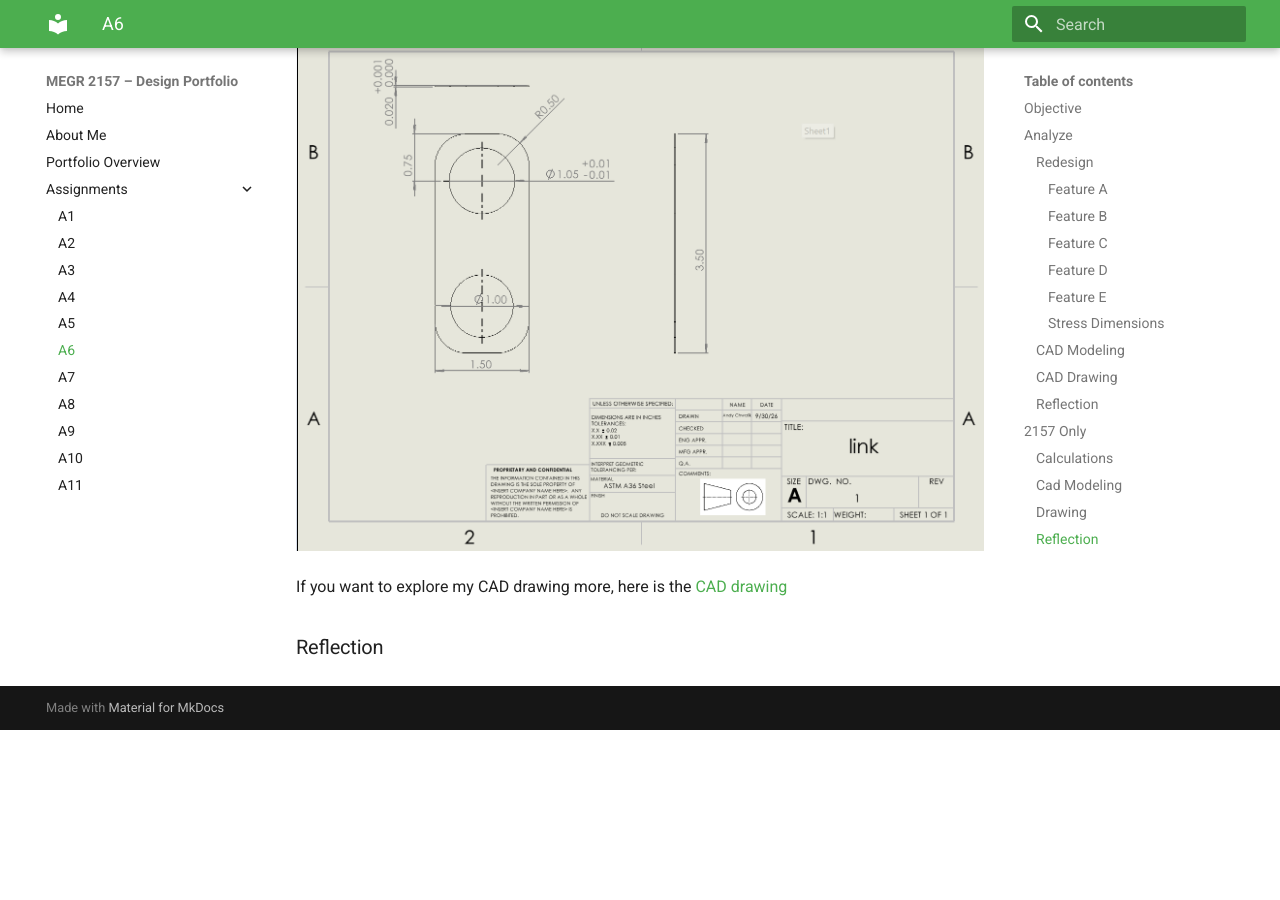
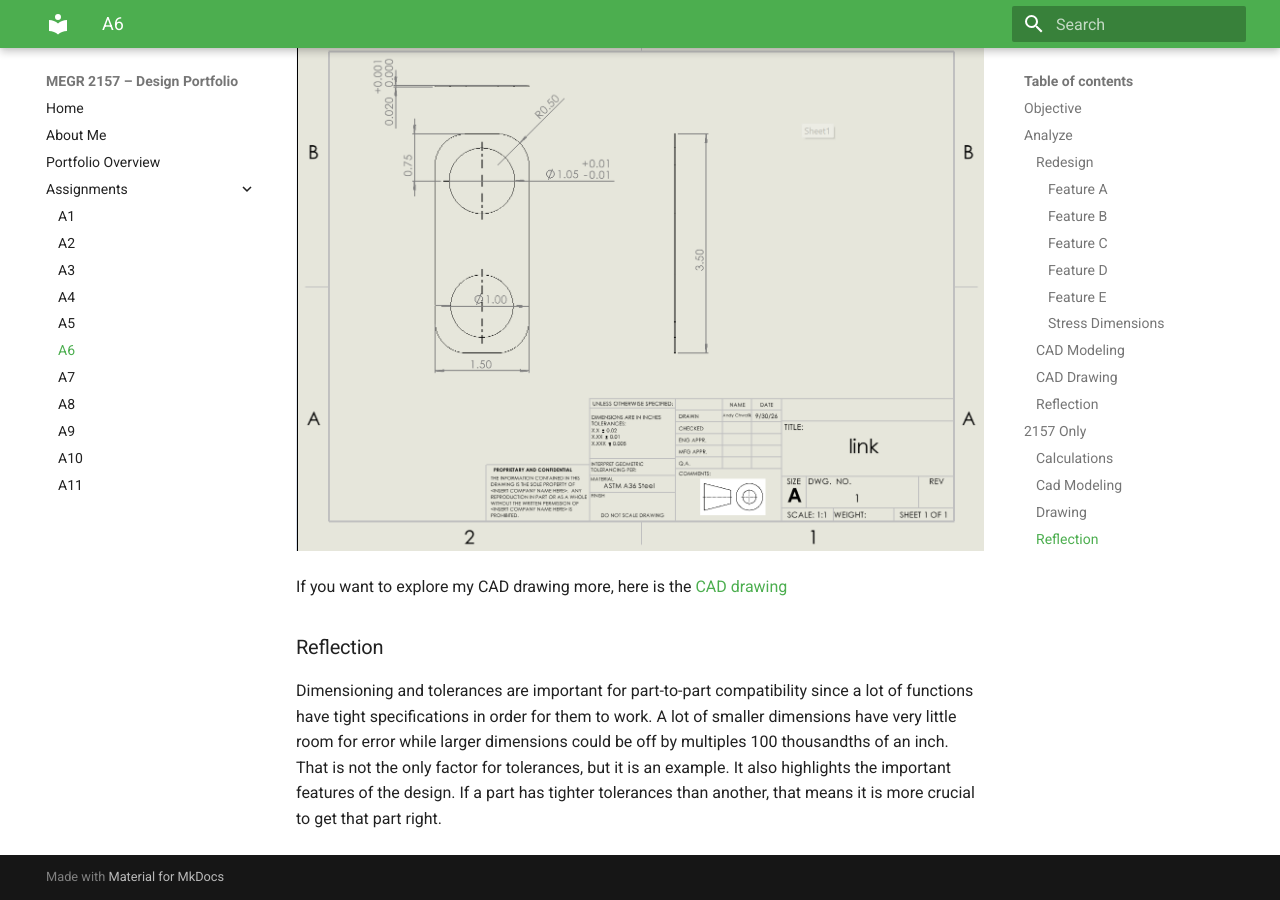
Before and after one commit to AndyChwalik/megr2157-portfolio, an MkDocs documentation site: the page built from docs/assignments/A06/index.md, in a window 1280 px wide and 900 px high, scrolled down 18702 px. Built offline with MkDocs 1.6.1 and Material for MkDocs 9.7.7, drawn with Linux system fonts in a browser that asks for light colours; before the commit the page ends 19432 px from its top, so only the background shows below that.

Commit message:
Update index.md

```diff
--- a/docs/assignments/A06/index.md
+++ b/docs/assignments/A06/index.md
@@ -299,3 +299,5 @@ Now that I had all of my values I can move onto the drawing. I followed the exac
 If you want to explore my CAD drawing more, here is the [CAD drawing](link.SLDDRW)
 
 ### Reflection
+
+Dimensioning and tolerances are important for part-to-part compatibility since a lot of functions have tight specifications in order for them to work. A lot of smaller dimensions have very little room for error while larger dimensions could be off by multiples 100 thousandths of an inch. That is not the only factor for tolerances, but it is an example. It also highlights the important features of the design. If a part has tighter tolerances than another, that means it is more crucial to get that part right.
```
